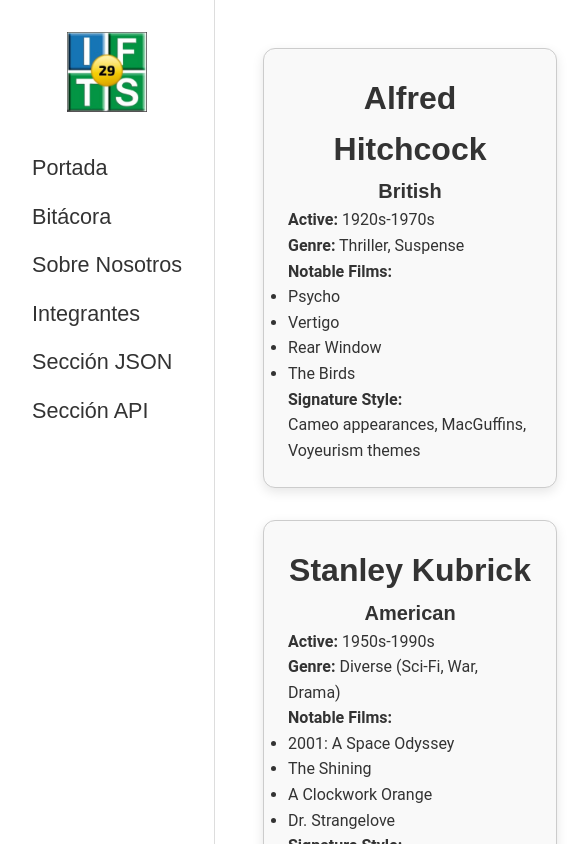
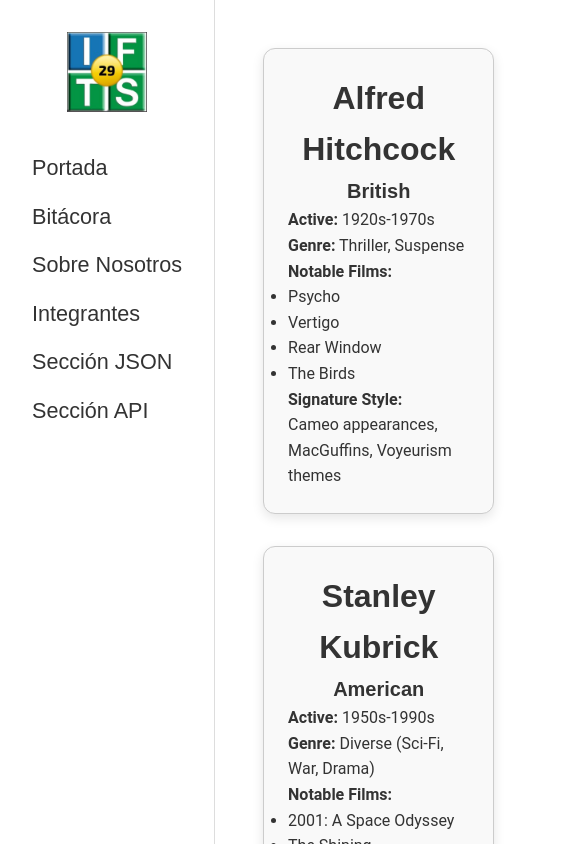
Before and after one commit to sanavalos/dswf-tp3-grupo16, a React (Vite) app: page /seccion-json in a window 390 px wide. Shown: the top 844 px of the page, 585 px wide, since content can reach past the window. Built offline with nearby package versions, Linux system fonts and the light colour scheme.

Commit message:
feat: add DirectorCard width for media query

```diff
--- a/src/components/seccion-json/DirectorCard.module.css
+++ b/src/components/seccion-json/DirectorCard.module.css
@@ -11,3 +11,9 @@ h3 {
   background-color: #f9f9f9;
   text-align: start;
 }
+
+@media (max-width: 900px) {
+  .cardStyle {
+    width: fit-content;
+  }
+}
```
